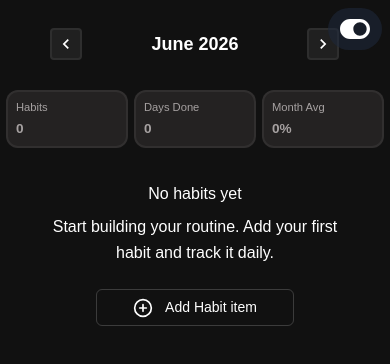
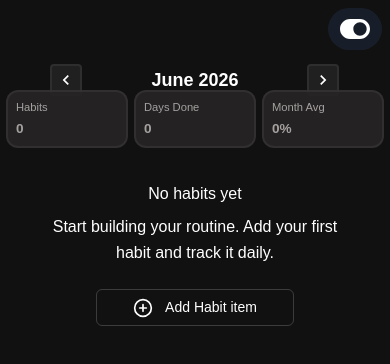
Before and after one commit to Developer-shivamMishra/Habit-tracking-app, a React (Vite) app: page / in a window 390 px wide. Shown: the top 364 px of the page. Built offline with nearby package versions, Linux system fonts and the light colour scheme.

Commit message:
fix/responsive

```diff
--- a/src/components/monthheader/MonthHeader.jsx
+++ b/src/components/monthheader/MonthHeader.jsx
@@ -5,7 +5,7 @@ import HabbitContext, { HabbitProvider } from "../context/HabbitContext";
 const MonthHeader = () => {
   const { currentDate, PrevMonth, NextMonth } = useContext(HabbitProvider);
   return (
-    <div className="w-full sm:w-3/4 md:w-1/2 text-white flex justify-around items-center mt-4 px-4 fixed">
+    <div className="w-full sm:w-3/4 md:w-1/2 text-white flex justify-around items-center mt-16 sm:mt-20 px-4 fixed top-0 left-0 right-0">
       <button
         onClick={PrevMonth}
         className="month-nav-btn month-nav-btn-left border-2 border-[#87858522] bg-[#87858522] p-1 sm:p-2 rounded"
```
